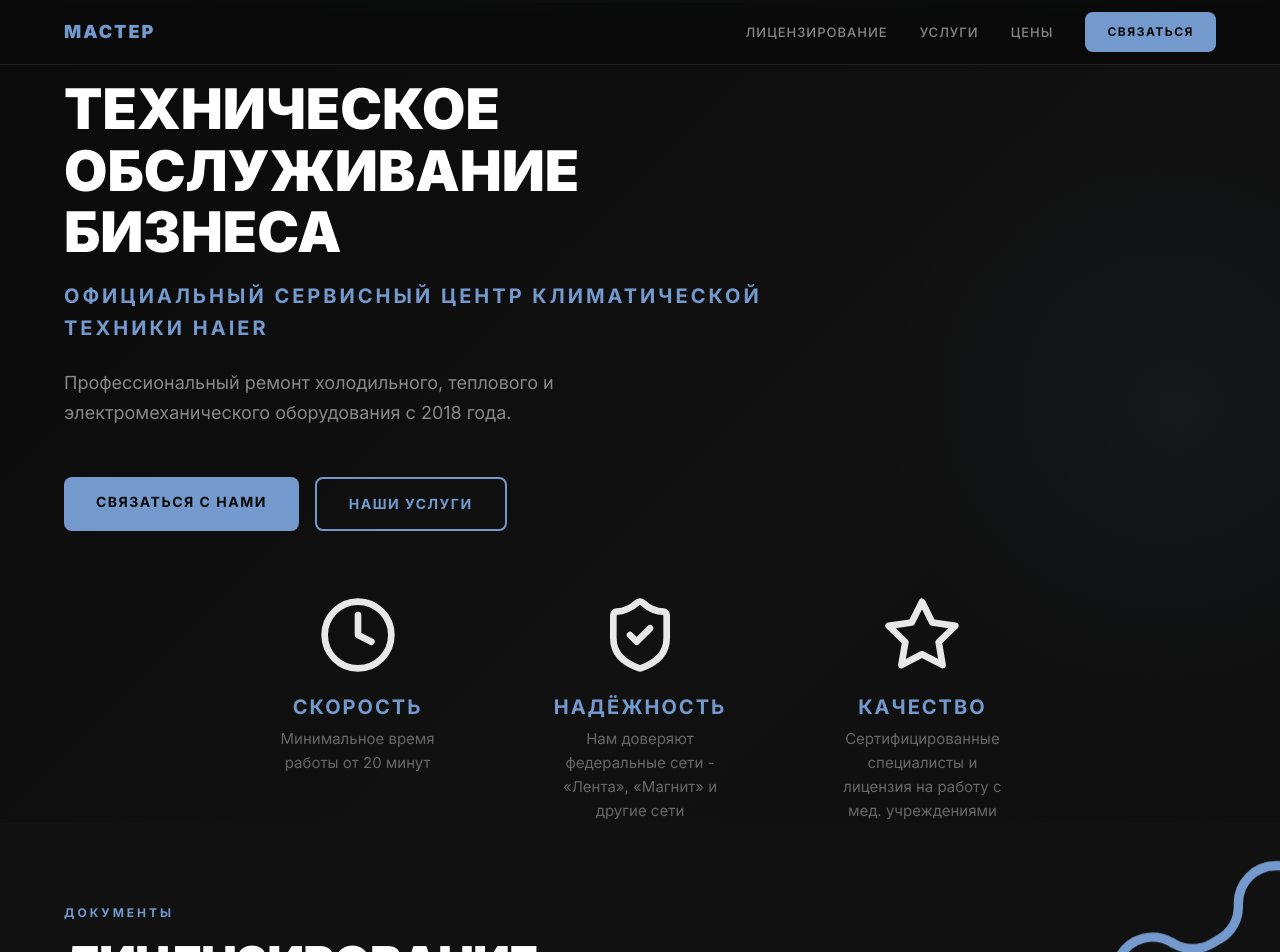
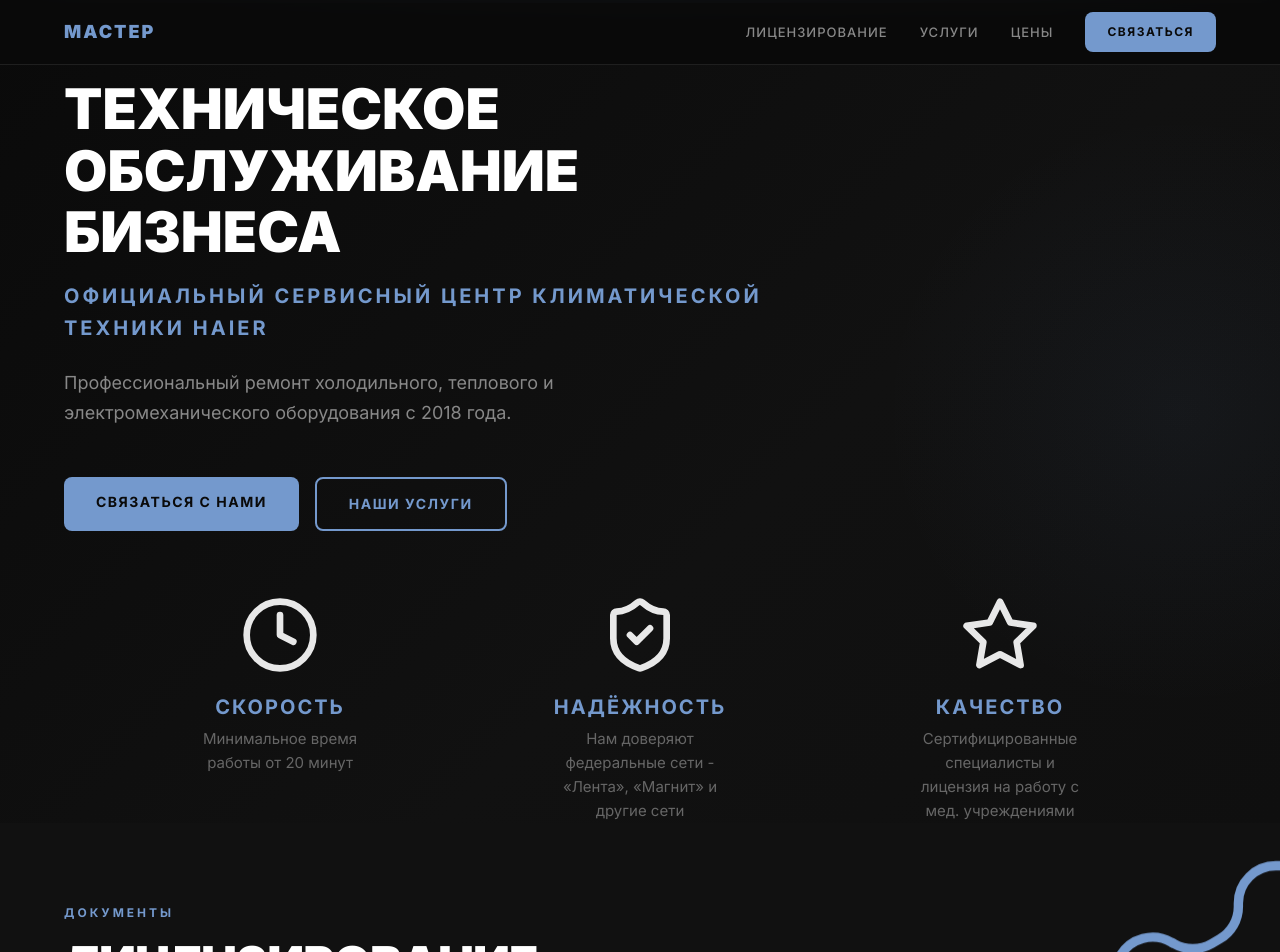
Before and after one commit to DaSnowLeopard/MASTER_web, a Next.js app: page / in a window 1280 px wide. Shown: the top 952 px of the page. Built offline with nearby package versions, Linux system fonts and the light colour scheme.

Commit message:
icons position

```diff
--- a/components/Hero.js
+++ b/components/Hero.js
@@ -82,7 +82,7 @@ export default function Hero() {
           {/* Теги преимуществ */}
           <div className="hero-icons" style={{
             display: 'flex',
-            gap: 'clamp(32px, 8vw, 200px)',
+            gap: '180px',
             marginTop: '64px',
             flexWrap: 'wrap',
             justifyContent: 'center',
```
